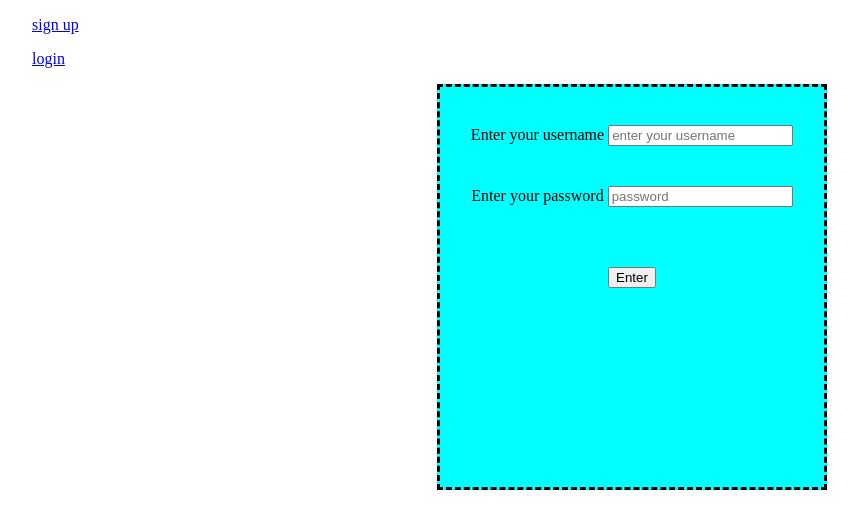
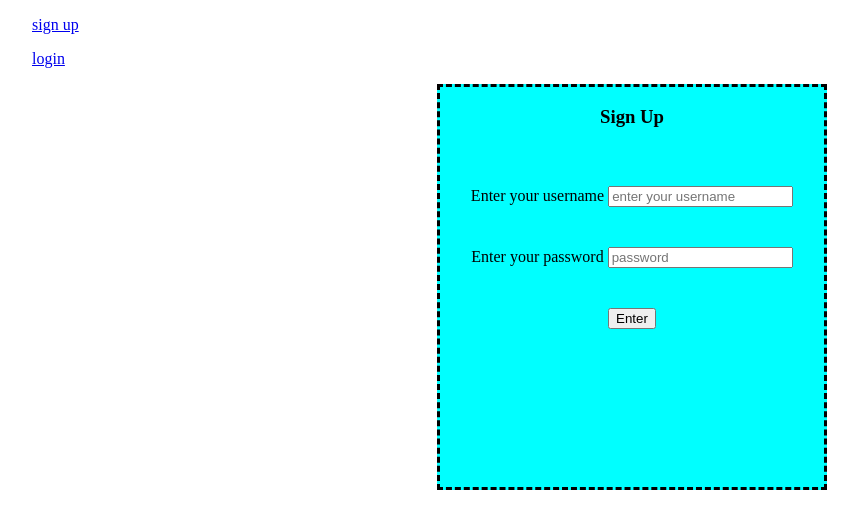
Before and after one commit to KarimElmouslemany/Symptom-Checker-Web-App, a plain HTML site: page Sign_Up.html in a window 1280 px wide. Shown: the whole page, without its empty margins (8-866 px from the left). Drawn offline with Linux system fonts and the light colour scheme.

Commit message:
gave both login and heading and changed somme   ids and did some basic css stuff.

```diff
--- a/Sign_Up.html
+++ b/Sign_Up.html
@@ -3,6 +3,7 @@
   <head>
     <meta charset="UTF-8" />
     <meta name="viewport" content="width=device-width, initial-scale=1.0" />
+
     <link rel="stylesheet" href="styling.css" />
     <title>sign up</title>
     <script type="module" src="singup.js"></script>
@@ -16,8 +17,9 @@
         <a href="login.html">login</a>
       </ul>
     </nav>
-    <form  class="forms_login_signup" id="signup_form">
-      <div id="username">
+    <form class="forms_login_signup" id="signup_form">
+      <h3 id="heading_singup">Sign Up</h3>
+      <div id="signup_username" class="username">
         <label for="signup_email" class="input_lables"
           >Enter your username</label
         >
@@ -29,7 +31,7 @@
         />
       </div>
 
-      <div id="password">
+      <div id="signup_password" class="password">
         <label for="signup_password" class="input_lables"
           >Enter your password</label
         >
--- a/styling.css
+++ b/styling.css
@@ -28,7 +28,16 @@ p {
   justify-content: center;
   background-color: red;
 }
-#signup_form {
+.password {
+  padding-bottom: 0%;
+}
+.username {
+  padding-top: 0%;
+}
+#user_button {
+  align-items: center;
+}
+.forms_login_signup {
   margin: auto;
   border-style: dashed;
   width: 30%;
@@ -39,13 +48,3 @@ p {
   flex-direction: column;
   gap: 10%;
 }
-
-#password {
-  padding-bottom: 5%;
-}
-#username {
-  padding-top: 10%;
-}
-#user_button {
-  align-items: center;
-}
```
Also changed, not shown: login.html (+4 -2 lines), main.html (+1 -0 lines).
